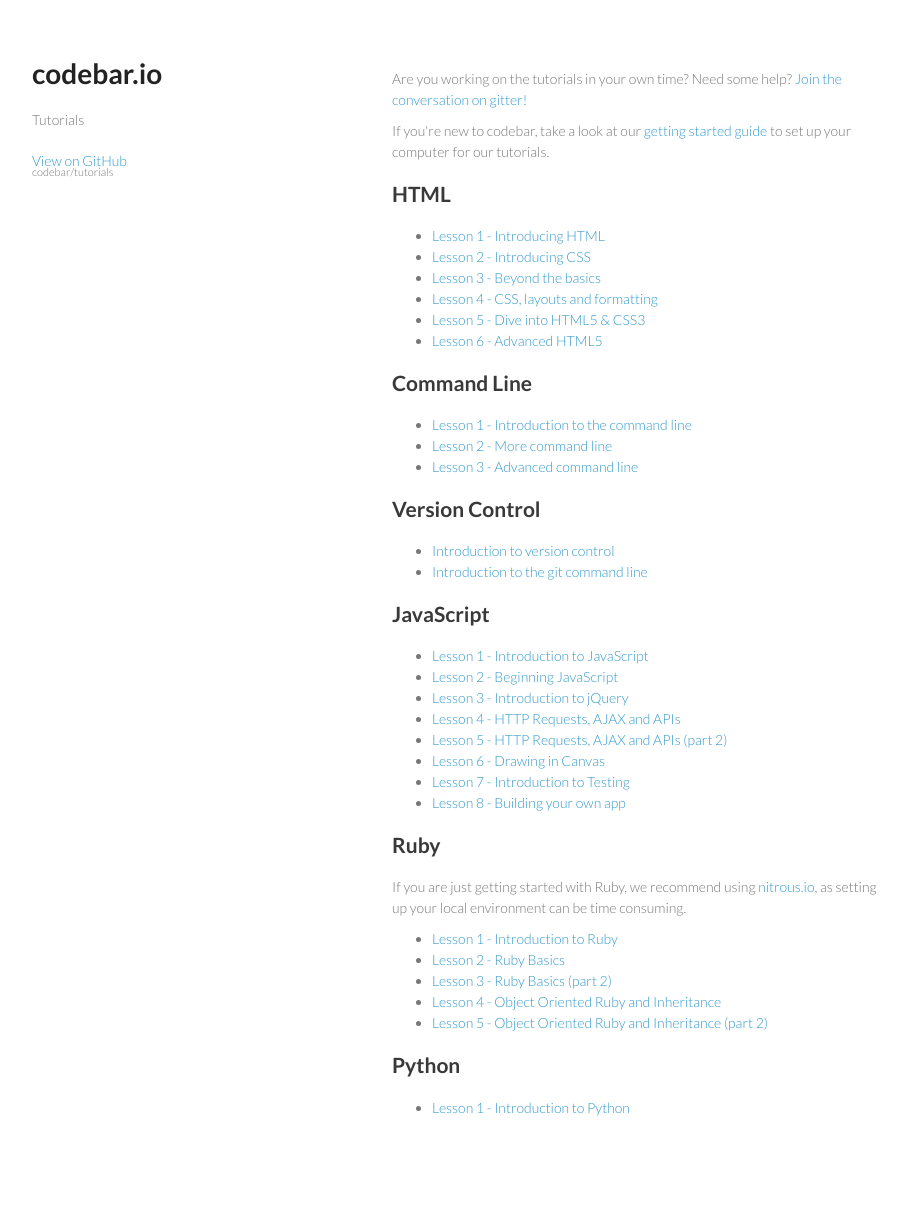
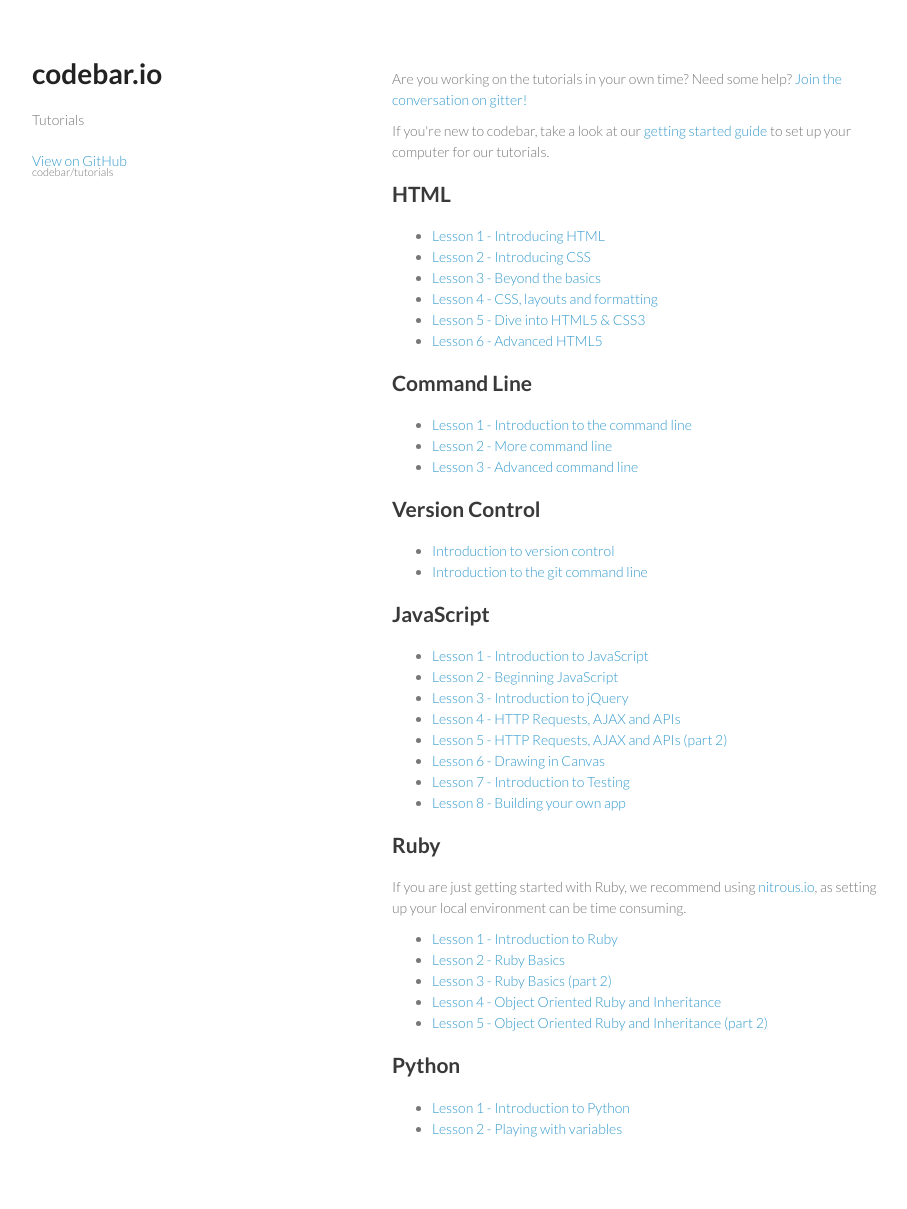
Before and after one commit to codebar/tutorials, a Jekyll site: the page index.html, which Jekyll copies as it is, in a window 1280 px wide. Shown: the whole page, without its empty margins (178-1085 px from the left). Built offline with Jekyll 4.4.1, drawn with Linux system fonts in a browser that asks for light colours; Markdown is read by kramdown in place of the engine named in the settings; before the commit the page ends 1188 px from its top, so only the background shows below that.

Commit message:
link to tutorial added

```diff
--- a/index.html
+++ b/index.html
@@ -77,7 +77,7 @@
 
           <ul>
             <li><a href="python/lesson1/tutorial.html">Lesson 1 - Introduction to Python</a></li>
-            <!-- <li><a href="python/lesson2/tutorial.html">Lesson 2 - Playing with variables</a></li> -->
+            <li><a href="python/lesson2/tutorial.html">Lesson 2 - Playing with variables</a></li>
           </ul>
           </section>
           <footer>
```
